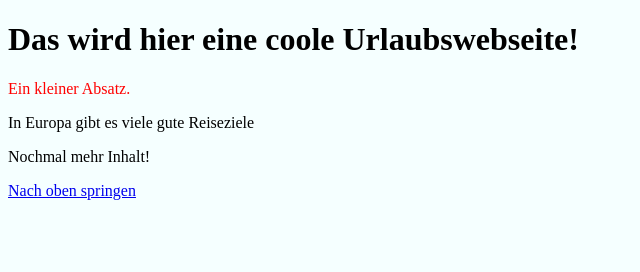
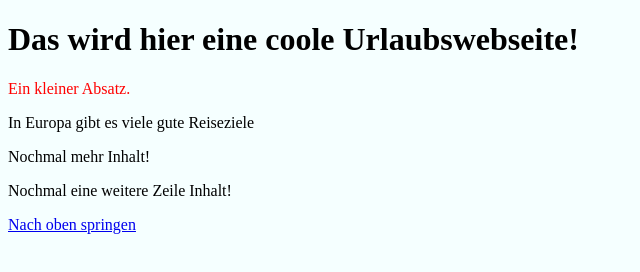
Before and after one commit to thomder/holidayadvice, a plain HTML site: page index.html in a window 1280 px wide. Shown: the whole page, without its empty margins (0-640 px from the left). Drawn offline with Linux system fonts and the light colour scheme.

Commit message:
Adding a bit more content

```diff
--- a/index.html
+++ b/index.html
@@ -10,6 +10,7 @@
  <p style="color: red;">Ein kleiner Absatz.</p>
  <p>In Europa gibt es viele gute Reiseziele</p>
  <p>Nochmal mehr Inhalt!</p>
+ <p>Nochmal eine weitere Zeile Inhalt!</p>
  <a href="#">Nach oben springen</a>
 </body>
 </html>
```
